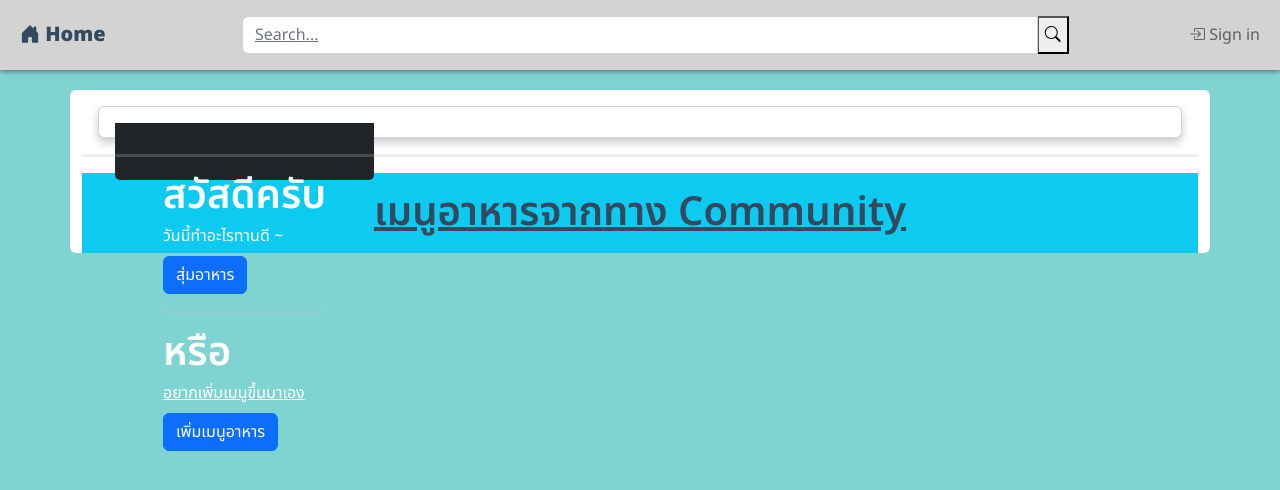
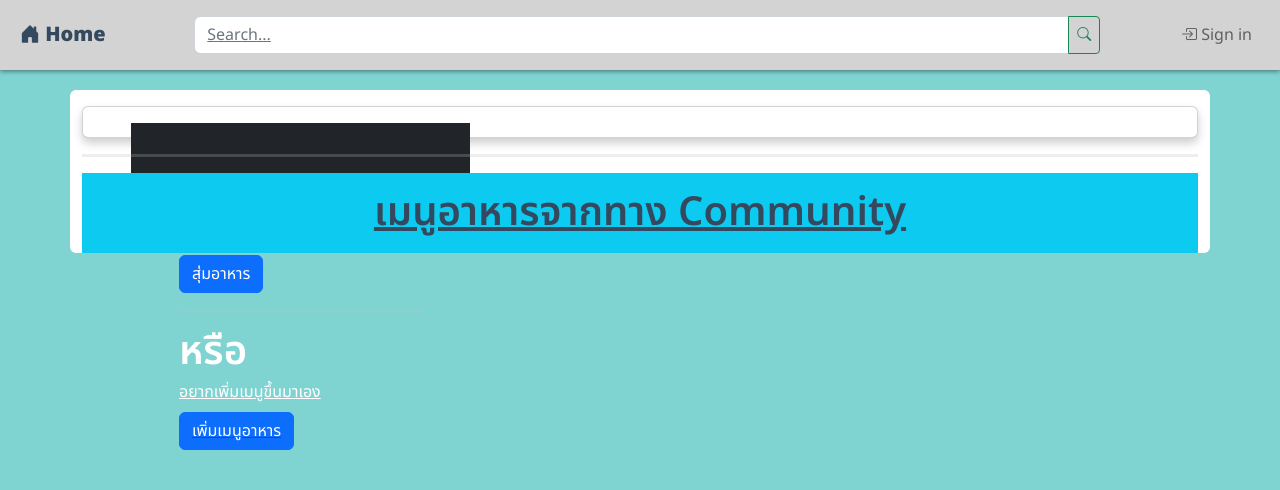
Before and after one commit to prwthub/project_foodwebboard, a PHP site: page / in a window 1280 px wide. Shown: the top 490 px of the page. Run offline with PHP 8.4, Linux system fonts and the light colour scheme; data that the repository does not hold is empty; some libraries are stand-ins or nearby versions.

Commit message:
Merge Moss & Got commit

```diff
--- a/index.php
+++ b/index.php
@@ -66,6 +66,10 @@
     object-fit: cover;
 
   }
+
+  .stickyText {
+    white-space: nowrap
+  }
 </style>
 
 <script type="text/javascript">
@@ -99,7 +103,7 @@
       if (!isset($_SESSION["search"])) {
         ?>
         <section>
-          <div class="card mx-3 rounded" ;>
+          <div class="container-fluid card rounded col-sm-12" ;>
             <?php
             require_once 'dbConfig_SQLi.php';
             $result = $db->query("SELECT image, post_id FROM images_post ORDER BY RAND() LIMIT 1");
@@ -110,19 +114,17 @@
             <?php
             }
             ?>
-            <div class="d-flex card-body card-img-overlay">
-              <div class="pt-5 px-5 card-footer bg-dark text-white">
+            <div class="d-flex px-5 card-body card-img-overlay">
+              <div class="p-5 bg-dark text-white col-sm-4">
 
-                <h1 class="card-title text-white mt-auto">
-
+                <h1 class="card-title text-white mt-auto d-flex stickyText d-none d-lg-block">
                   สวัสดีครับ
                 </h1>
 
-                <p class="card-subtitle mb-2 text-white">
+                <p class="card-subtitle mb-2 text-white d-flex stickyText d-none d-lg-block">
+                  วันนี้ทำอะไรทานดี ~
+                </p>
 
-                  วันนี้ทำอะไรทานดี ~
-
-                </p>
 
                 <?php
                 echo "<a href=\"post.php?id=" . $p_id . "\">";
@@ -130,15 +132,14 @@
                   <button type="button" class="btn btn-primary">สุ่มอาหาร</button>
                 </a>
 
-                <hr class="solid">
-                <h1 class="card-title text-white mt-auto">
+                <hr class="solid d-none d-lg-block">
+
+                <h1 class="card-title text-white mt-auto d-flex stickyText d-none d-lg-block">
                   หรือ
                 </h1>
 
-                <p class="card-subtitle mb-2 text-white" style="text-decoration: underline">
-
+                <p class="card-subtitle mb-2 text-white d-flex d-none d-lg-block" style="text-decoration: underline">
                   อยากเพิ่มเมนูขึ้นมาเอง
-
                 </p>
 
 
@@ -146,16 +147,17 @@
                 <a href="newpost.php">
                   <!-- session ที่เอาไว้เตือนว่าถ้าไม่ log in ไม่สามารถ newpost ได่ -->
 
-                  <button type="button" class="btn btn-primary">เพิ่มเมนูอาหาร</button>
+                  <button type="button" class="btn btn-primary mb-3 d-flex d-none d-lg-block" >เพิ่มเมนูอาหาร</button>
+                  <button type="button" class="btn btn-primary mb-3 d-lg-none text-align-center" >เพิ่มเมนู</button>
                   <?php
                   if (isset($_SESSION["add_post"])) {
                     ?>
 
-                    <div class="col-md-5">
+                    <div class="col-xs-4 d-flex">
                       <?php
                       // register error
                       if ($_SESSION["add_post"] == 'error') {
-                        echo "<p class=\"alert alert-danger bi bi-x-circle\" role=\"alert\">";
+                        echo "<p class=\"alert alert-danger bi bi-x-circle text-decoration-none\" role=\"alert\">";
                         echo "    คุณจำเป็นต้องเข้าสู่ระบบก่อนถึงจะสามารถเพิ่มโพสได้";
                         echo "</p>";
                         unset($_SESSION["add_post"]);
@@ -176,7 +178,7 @@
 
       <hr class="solid">
 
-      <div class="container-fluid d-flex bg-info justify-content-center pt-3 pb-2">
+      <div class="container-fluid d-flex bg-info justify-content-center pt-3 pb-2 sticky-top">
 
         <h1 style="text-decoration:underline"> เมนูอาหารจากทาง Community </h1>
 
--- a/nav.php
+++ b/nav.php
@@ -62,18 +62,17 @@
 if (!isset($_SESSION['id'])) {
     ?>
 
-    <nav class="navbar navbar-light px-2" style="background-color:#D3D3D3">
-        <div class="container-fluid">
-
+    <nav class="navbar navbar-expand-lg navbar-light px-2" style="background-color: #D3D3D3;">
+        <div class="container-fluid justify-content-center">
             <a href="index.php" class="navbar-brand bold">
-                <i class="bi bi-house-door-fill"></i> Home <!--Home button Navbar + Home icon-->
+                <i class="bi bi-house-door-fill"></i> Home
             </a>
 
-            <a class="navbar-text col-md-8">
-                <form action="search.php" method="get">
+            <a class="container-fluid justify-content-start navbar-text col-sm-9">
+                <form action="search.php" method="get" class ="form-inline">
                     <span class="input-group">
-                        <input type="text" name="search" class="form-control" placeholder="Search...">
-                        <button type="submit"><i class="bi bi-search"></i></button>
+                        <input type="search" name="search" class="form-control" placeholder="Search...">
+                        <button type="submit" class = "btn btn-sm btn-outline-success"><i class="bi bi-search"></i></button>
                     </span>
                 </form>
             </a>
@@ -91,17 +90,17 @@
 <?php } else {
     $user_id = $_SESSION['user_id']; ?>
 
-    <nav class="navbar navbar-expand-lg navbar-light px-2" style="background-color: #D3D3D3;">
-        <div class="container-fluid">
+    <nav class="navbar navbar-expand-sm navbar-light px-2" style="background-color: #D3D3D3;">
+        <div class="container-fluid justify-content-center ">
             <a href="index.php" class="navbar-brand bold">
                 <i class="bi bi-house-door-fill"></i> Home
             </a>
 
-            <a class="navbar-text col-md-8">
-                <form action="search.php" method="get">
+            <a class="container-fluid navbar-text col-sm-9">
+                <form action="search.php" method="get" class ="form-inline">
                     <span class="input-group">
-                        <input type="text" name="search" class="form-control" placeholder="Search...">
-                        <button type="submit"><i class="bi bi-search"></i></button>
+                        <input type="search" name="search" class="form-control" placeholder="Search...">
+                        <button type="submit" class = "btn btn-sm btn-outline-success"><i class="bi bi-search"></i></button>
                     </span>
                 </form>
             </a>
```
Also changed, not shown: post.php (+10 -2 lines).
